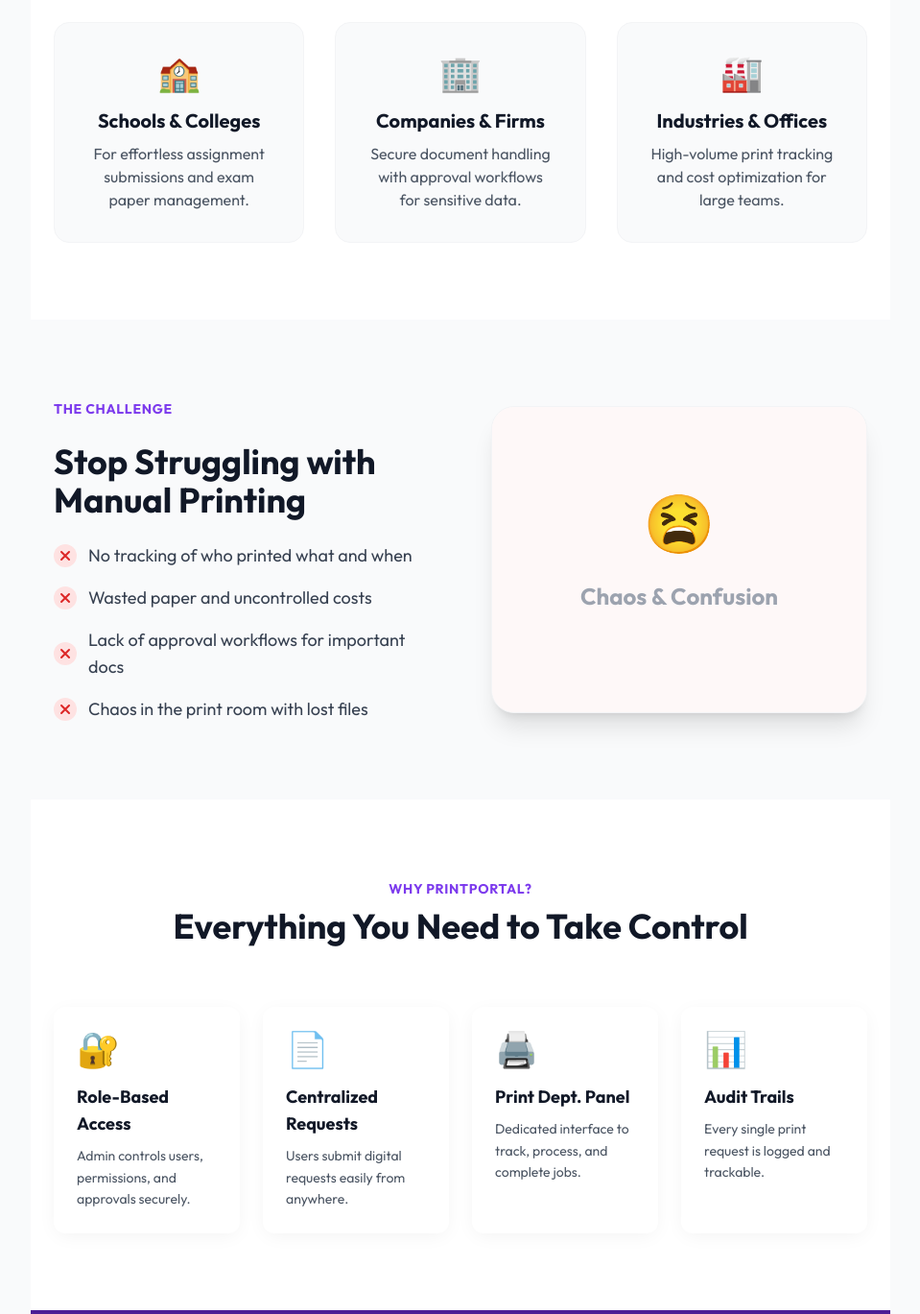
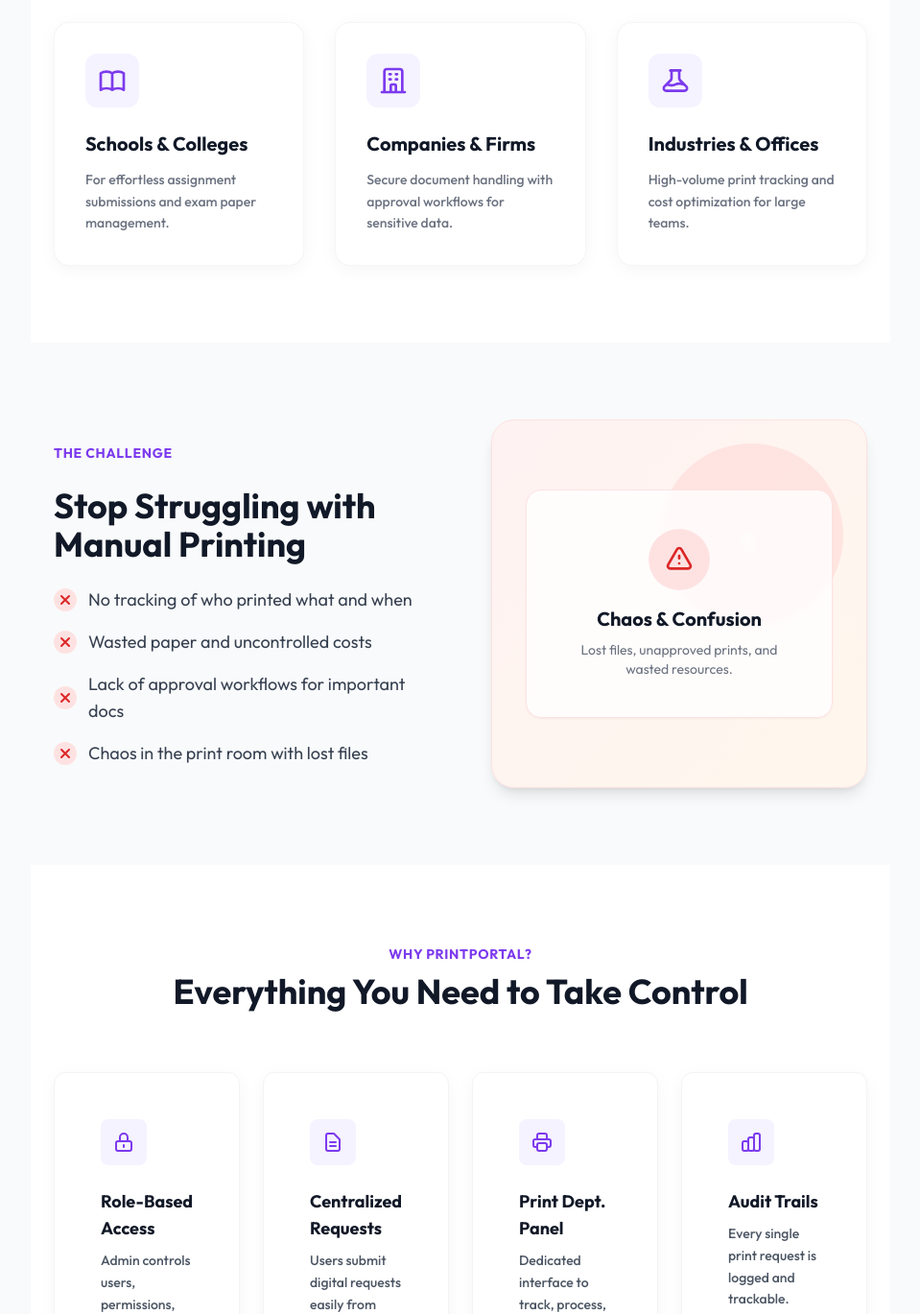
Before and after one commit to sh1vam-03/printportal, a React (Vite) app in the folder client/: page / in a window 1280 px wide. Shown: the part 1401-2770 px from the top of the page at 96% size, without its empty margins (160-1119 px from the left). Built offline with nearby package versions, Linux system fonts and the light colour scheme; no server answers.

Commit message:
fix: landing page updated replace emogies to icon

```diff
--- a/client/src/pages/public/LandingPage.jsx
+++ b/client/src/pages/public/LandingPage.jsx
@@ -17,8 +17,9 @@ const LandingPage = () => {
                 </div>
 
                 <div className="max-w-4xl mx-auto px-6 space-y-8 animate-fade-in">
-                    <span className="inline-block px-4 py-1.5 rounded-full bg-brand-50 text-brand-700 text-sm font-semibold mb-4 border border-brand-100 shadow-sm">
-                        🚀 Trusted by 500+ Schools & Colleges
+                    <span className="inline-flex items-center gap-2 px-4 py-1.5 rounded-full bg-brand-50 text-brand-700 text-sm font-semibold mb-4 border border-brand-100 shadow-sm">
+                        <svg className="w-4 h-4 text-brand-500" fill="currentColor" viewBox="0 0 20 20"><path fillRule="evenodd" d="M10 18a8 8 0 100-16 8 8 0 000 16zm3.707-9.293a1 1 0 00-1.414-1.414L9 10.586 7.707 9.293a1 1 0 00-1.414 1.414l2 2a1 1 0 001.414 0l4-4z" clipRule="evenodd" /></svg>
+                        Trusted by 500+ Schools & Colleges
                     </span>
                     <h1 className="text-5xl lg:text-7xl font-extrabold text-gray-900 tracking-tight leading-tight">
                         Smart Print Management <br />
@@ -74,25 +75,39 @@ const LandingPage = () => {
                     <div className="grid grid-cols-1 md:grid-cols-3 gap-8">
                         {[
                             {
-                                icon: "🏫",
+                                icon: (
+                                    <svg className="w-8 h-8 text-brand-600" fill="none" viewBox="0 0 24 24" stroke="currentColor">
+                                        <path strokeLinecap="round" strokeLinejoin="round" strokeWidth={2} d="M12 6.253v13m0-13C10.832 5.477 9.246 5 7.5 5S4.168 5.477 3 6.253v13C4.168 18.477 5.754 18 7.5 18s3.332.477 4.5 1.253m0-13C13.168 5.477 14.754 5 16.5 5c1.747 0 3.332.477 4.5 1.253v13C19.832 18.477 18.247 18 16.5 18c-1.746 0-3.332.477-4.5 1.253" />
+                                    </svg>
+                                ),
                                 title: "Schools & Colleges",
                                 desc: "For effortless assignment submissions and exam paper management."
                             },
                             {
-                                icon: "🏢",
+                                icon: (
+                                    <svg className="w-8 h-8 text-brand-600" fill="none" viewBox="0 0 24 24" stroke="currentColor">
+                                        <path strokeLinecap="round" strokeLinejoin="round" strokeWidth={2} d="M19 21V5a2 2 0 00-2-2H7a2 2 0 00-2 2v16m14 0h2m-2 0h-5m-9 0H3m2 0h5M9 7h1m-1 4h1m4-4h1m-1 4h1m-5 10v-5a1 1 0 011-1h2a1 1 0 011 1v5m-4 0h4" />
+                                    </svg>
+                                ),
                                 title: "Companies & Firms",
                                 desc: "Secure document handling with approval workflows for sensitive data."
                             },
                             {
-                                icon: "🏭",
+                                icon: (
+                                    <svg className="w-8 h-8 text-brand-600" fill="none" viewBox="0 0 24 24" stroke="currentColor">
+                                        <path strokeLinecap="round" strokeLinejoin="round" strokeWidth={2} d="M19.428 15.428a2 2 0 00-1.022-.547l-2.384-.477a6 6 0 00-3.86.517l-.318.158a6 6 0 01-3.86.517L6.05 15.21a2 2 0 00-1.806.547M8 4h8l-1 1v5.172a2 2 0 00.586 1.414l5 5c1.26 1.26.367 3.414-1.415 3.414H4.828c-1.782 0-2.674-2.154-1.414-3.414l5-5A2 2 0 009 10.172V5L8 4z" />
+                                    </svg>
+                                ),
                                 title: "Industries & Offices",
                                 desc: "High-volume print tracking and cost optimization for large teams."
                             }
                         ].map((item, idx) => (
-                            <div key={idx} className="p-8 rounded-2xl bg-gray-50 border border-gray-100 text-center hover:shadow-lg transition-shadow">
-                                <div className="text-4xl mb-4">{item.icon}</div>
-                                <h3 className="text-xl font-bold text-gray-900 mb-2">{item.title}</h3>
-                                <p className="text-gray-600">{item.desc}</p>
+                            <div key={idx} className="p-8 rounded-2xl bg-white border border-gray-100/80 shadow-soft hover:shadow-xl hover:-translate-y-1 transition-all duration-300 group">
+                                <div className="w-14 h-14 rounded-xl bg-brand-50 flex items-center justify-center mb-6 group-hover:bg-brand-500 group-hover:text-white transition-colors">
+                                    <div className="group-hover:text-white transition-colors">{item.icon}</div>
+                                </div>
+                                <h3 className="text-xl font-bold text-gray-900 mb-3">{item.title}</h3>
+                                <p className="text-gray-500 leading-relaxed font-medium text-sm">{item.desc}</p>
                             </div>
                         ))}
                     </div>
@@ -122,11 +137,16 @@ const LandingPage = () => {
                         </ul>
                     </div>
                     {/* Abstract Visual for Chaos */}
-                    <div className="relative h-80 bg-white rounded-3xl shadow-xl border border-gray-100 flex items-center justify-center overflow-hidden">
-                        <div className="absolute inset-0 bg-red-50/50"></div>
-                        <div className="text-center p-8 relative z-10">
-                            <div className="text-6xl mb-4 animate-bounce">😫</div>
-                            <h3 className="text-2xl font-bold text-gray-400">Chaos & Confusion</h3>
+                    <div className="relative h-96 bg-gradient-to-br from-red-50 to-orange-50 rounded-3xl shadow-lg border border-red-100 flex items-center justify-center overflow-hidden">
+                        <div className="absolute top-0 right-0 p-8 opacity-20 transform translate-x-10 -translate-y-10">
+                            <svg className="w-64 h-64 text-red-300" fill="currentColor" viewBox="0 0 24 24"><path d="M13 16h-1v-4h-1m1-4h.01M21 12a9 9 0 11-18 0 9 9 0 0118 0z"></path></svg>
+                        </div>
+                        <div className="text-center p-10 relative z-10 bg-white/80 backdrop-blur-sm rounded-2xl shadow-sm border border-red-100 max-w-xs">
+                            <div className="w-16 h-16 bg-red-100 rounded-full flex items-center justify-center mx-auto mb-4 text-red-600">
+                                <svg className="w-8 h-8" fill="none" viewBox="0 0 24 24" stroke="currentColor"><path strokeLinecap="round" strokeLinejoin="round" strokeWidth={2} d="M12 9v2m0 4h.01m-6.938 4h13.856c1.54 0 2.502-1.667 1.732-3L13.732 4c-.77-1.333-2.694-1.333-3.464 0L3.34 16c-.77 1.333.192 3 1.732 3z" /></svg>
+                            </div>
+                            <h3 className="text-xl font-bold text-gray-900 mb-2">Chaos & Confusion</h3>
+                            <p className="text-gray-500 text-sm">Lost files, unapproved prints, and wasted resources.</p>
                         </div>
                     </div>
                 </div>
@@ -143,15 +163,17 @@ const LandingPage = () => {
 
                     <div className="grid md:grid-cols-2 lg:grid-cols-4 gap-6">
                         {[
-                            { title: "Role-Based Access", desc: "Admin controls users, permissions, and approvals securely.", icon: "🔐" },
-                            { title: "Centralized Requests", desc: "Users submit digital requests easily from anywhere.", icon: "📄" },
-                            { title: "Print Dept. Panel", desc: "Dedicated interface to track, process, and complete jobs.", icon: "🖨️" },
-                            { title: "Audit Trails", desc: "Every single print request is logged and trackable.", icon: "📊" },
+                            { title: "Role-Based Access", desc: "Admin controls users, permissions, and approvals securely.", icon: <svg className="w-6 h-6" fill="none" viewBox="0 0 24 24" stroke="currentColor"><path strokeLinecap="round" strokeLinejoin="round" strokeWidth={2} d="M12 15v2m-6 4h12a2 2 0 002-2v-6a2 2 0 00-2-2H6a2 2 0 00-2 2v6a2 2 0 002 2zm10-10V7a4 4 0 00-8 0v4h8z" /></svg> },
+                            { title: "Centralized Requests", desc: "Users submit digital requests easily from anywhere.", icon: <svg className="w-6 h-6" fill="none" viewBox="0 0 24 24" stroke="currentColor"><path strokeLinecap="round" strokeLinejoin="round" strokeWidth={2} d="M9 12h6m-6 4h6m2 5H7a2 2 0 01-2-2V5a2 2 0 012-2h5.586a1 1 0 01.707.293l5.414 5.414a1 1 0 01.293.707V19a2 2 0 01-2 2z" /></svg> },
+                            { title: "Print Dept. Panel", desc: "Dedicated interface to track, process, and complete jobs.", icon: <svg className="w-6 h-6" fill="none" viewBox="0 0 24 24" stroke="currentColor"><path strokeLinecap="round" strokeLinejoin="round" strokeWidth={2} d="M17 17h2a2 2 0 002-2v-4a2 2 0 00-2-2H5a2 2 0 00-2 2v4a2 2 0 002 2h2m2 4h6a2 2 0 002-2v-4a2 2 0 00-2-2H9a2 2 0 00-2 2v4a2 2 0 002 2zm8-12V5a2 2 0 00-2-2H9a2 2 0 00-2 2v4h10z" /></svg> },
+                            { title: "Audit Trails", desc: "Every single print request is logged and trackable.", icon: <svg className="w-6 h-6" fill="none" viewBox="0 0 24 24" stroke="currentColor"><path strokeLinecap="round" strokeLinejoin="round" strokeWidth={2} d="M9 19v-6a2 2 0 00-2-2H5a2 2 0 00-2 2v6a2 2 0 002 2h2a2 2 0 002-2zm0 0V9a2 2 0 012-2h2a2 2 0 012 2v10m-6 0a2 2 0 002 2h2a2 2 0 002-2m0 0V5a2 2 0 012-2h2a2 2 0 012 2v14a2 2 0 01-2 2h-2a2 2 0 01-2-2z" /></svg> },
                         ].map((card, i) => (
-                            <Card key={i} className="group hover:-translate-y-1 transition-transform duration-300 border-none shadow-md hover:shadow-xl bg-gray-50">
-                                <div className="text-4xl mb-4 group-hover:scale-110 transition-transform">{card.icon}</div>
+                            <Card key={i} className="group hover:-translate-y-1 transition-all duration-300 border border-gray-100 shadow-sm hover:shadow-xl bg-white p-6">
+                                <div className="w-12 h-12 rounded-lg bg-brand-50 flex items-center justify-center text-brand-600 mb-6 group-hover:bg-brand-600 group-hover:text-white transition-colors duration-300">
+                                    {card.icon}
+                                </div>
                                 <h3 className="text-lg font-bold text-gray-900 mb-2">{card.title}</h3>
-                                <p className="text-sm text-gray-600 leading-relaxed">{card.desc}</p>
+                                <p className="text-sm text-gray-600 leading-relaxed font-medium">{card.desc}</p>
                             </Card>
                         ))}
                     </div>
@@ -203,10 +225,10 @@ const LandingPage = () => {
                             </div>
                             <h3 className="text-xl font-bold text-gray-900 mb-4">For Admins</h3>
                             <ul className="space-y-3 text-gray-600">
-                                <li className="flex items-center gap-2"><span className="text-green-500">✓</span> User & Role Management</li>
-                                <li className="flex items-center gap-2"><span className="text-green-500">✓</span> Approval Workflows</li>
-                                <li className="flex items-center gap-2"><span className="text-green-500">✓</span> Usage Reporting</li>
-                                <li className="flex items-center gap-2"><span className="text-green-500">✓</span> Security Controls</li>
+                                <li className="flex items-center gap-2"><svg className="w-5 h-5 text-green-500" fill="none" viewBox="0 0 24 24" stroke="currentColor"><path strokeLinecap="round" strokeLinejoin="round" strokeWidth={2} d="M5 13l4 4L19 7" /></svg> User & Role Management</li>
+                                <li className="flex items-center gap-2"><svg className="w-5 h-5 text-green-500" fill="none" viewBox="0 0 24 24" stroke="currentColor"><path strokeLinecap="round" strokeLinejoin="round" strokeWidth={2} d="M5 13l4 4L19 7" /></svg> Approval Workflows</li>
+                                <li className="flex items-center gap-2"><svg className="w-5 h-5 text-green-500" fill="none" viewBox="0 0 24 24" stroke="currentColor"><path strokeLinecap="round" strokeLinejoin="round" strokeWidth={2} d="M5 13l4 4L19 7" /></svg> Usage Reporting</li>
+                                <li className="flex items-center gap-2"><svg className="w-5 h-5 text-green-500" fill="none" viewBox="0 0 24 24" stroke="currentColor"><path strokeLinecap="round" strokeLinejoin="round" strokeWidth={2} d="M5 13l4 4L19 7" /></svg> Security Controls</li>
                             </ul>
                         </div>
                         {/* Users */}
@@ -214,12 +236,12 @@ const LandingPage = () => {
                             <div className="w-12 h-12 bg-blue-100 rounded-lg flex items-center justify-center text-blue-600 mb-6">
                                 <svg className="w-6 h-6" fill="none" viewBox="0 0 24 24" stroke="currentColor"><path strokeLinecap="round" strokeLinejoin="round" strokeWidth={2} d="M16 7a4 4 0 11-8 0 4 4 0 018 0zM12 14a7 7 0 00-7 7h14a7 7 0 00-7-7z" /></svg>
                             </div>
-                            <h3 className="text-xl font-bold text-gray-900 mb-4">For Teachers</h3>
+                            <h3 className="text-xl font-bold text-gray-900 mb-4">For Employees</h3>
                             <ul className="space-y-3 text-gray-600">
-                                <li className="flex items-center gap-2"><span className="text-green-500">✓</span> 1-Click Request Submission</li>
-                                <li className="flex items-center gap-2"><span className="text-green-500">✓</span> Real-time Status Tracking</li>
-                                <li className="flex items-center gap-2"><span className="text-green-500">✓</span> Request History</li>
-                                <li className="flex items-center gap-2"><span className="text-green-500">✓</span> Mobile-Friendly Interface</li>
+                                <li className="flex items-center gap-2"><svg className="w-5 h-5 text-green-500" fill="none" viewBox="0 0 24 24" stroke="currentColor"><path strokeLinecap="round" strokeLinejoin="round" strokeWidth={2} d="M5 13l4 4L19 7" /></svg> 1-Click Request Submission</li>
+                                <li className="flex items-center gap-2"><svg className="w-5 h-5 text-green-500" fill="none" viewBox="0 0 24 24" stroke="currentColor"><path strokeLinecap="round" strokeLinejoin="round" strokeWidth={2} d="M5 13l4 4L19 7" /></svg> Real-time Status Tracking</li>
+                                <li className="flex items-center gap-2"><svg className="w-5 h-5 text-green-500" fill="none" viewBox="0 0 24 24" stroke="currentColor"><path strokeLinecap="round" strokeLinejoin="round" strokeWidth={2} d="M5 13l4 4L19 7" /></svg> Request History</li>
+                                <li className="flex items-center gap-2"><svg className="w-5 h-5 text-green-500" fill="none" viewBox="0 0 24 24" stroke="currentColor"><path strokeLinecap="round" strokeLinejoin="round" strokeWidth={2} d="M5 13l4 4L19 7" /></svg> Mobile-Friendly Interface</li>
                             </ul>
                         </div>
                         {/* Print Dept */}
@@ -229,10 +251,10 @@ const LandingPage = () => {
                             </div>
                             <h3 className="text-xl font-bold text-gray-900 mb-4">For Print Dept.</h3>
                             <ul className="space-y-3 text-gray-600">
-                                <li className="flex items-center gap-2"><span className="text-green-500">✓</span> Job Queue Management</li>
-                                <li className="flex items-center gap-2"><span className="text-green-500">✓</span> Priority Handling</li>
-                                <li className="flex items-center gap-2"><span className="text-green-500">✓</span> One-Click Status Updates</li>
-                                <li className="flex items-center gap-2"><span className="text-green-500">✓</span> File Preview before Printing</li>
+                                <li className="flex items-center gap-2"><svg className="w-5 h-5 text-green-500" fill="none" viewBox="0 0 24 24" stroke="currentColor"><path strokeLinecap="round" strokeLinejoin="round" strokeWidth={2} d="M5 13l4 4L19 7" /></svg> Job Queue Management</li>
+                                <li className="flex items-center gap-2"><svg className="w-5 h-5 text-green-500" fill="none" viewBox="0 0 24 24" stroke="currentColor"><path strokeLinecap="round" strokeLinejoin="round" strokeWidth={2} d="M5 13l4 4L19 7" /></svg> Priority Handling</li>
+                                <li className="flex items-center gap-2"><svg className="w-5 h-5 text-green-500" fill="none" viewBox="0 0 24 24" stroke="currentColor"><path strokeLinecap="round" strokeLinejoin="round" strokeWidth={2} d="M5 13l4 4L19 7" /></svg> One-Click Status Updates</li>
+                                <li className="flex items-center gap-2"><svg className="w-5 h-5 text-green-500" fill="none" viewBox="0 0 24 24" stroke="currentColor"><path strokeLinecap="round" strokeLinejoin="round" strokeWidth={2} d="M5 13l4 4L19 7" /></svg> File Preview before Printing</li>
                             </ul>
                         </div>
                     </div>
@@ -257,9 +279,9 @@ const LandingPage = () => {
                             </div>
                             <Button className="w-full mb-6" variant="secondary">Request Quote</Button>
                             <ul className="space-y-3 text-sm text-gray-600">
-                                <li className="flex items-center gap-2">✓ Up to 100 Users</li>
-                                <li className="flex items-center gap-2">✓ Basic Reporting</li>
-                                <li className="flex items-center gap-2">✓ Email Support</li>
+                                <li className="flex items-center gap-2"><svg className="w-4 h-4 text-brand-500" fill="none" viewBox="0 0 24 24" stroke="currentColor"><path strokeLinecap="round" strokeLinejoin="round" strokeWidth={2} d="M5 13l4 4L19 7" /></svg> Up to 100 Users</li>
+                                <li className="flex items-center gap-2"><svg className="w-4 h-4 text-brand-500" fill="none" viewBox="0 0 24 24" stroke="currentColor"><path strokeLinecap="round" strokeLinejoin="round" strokeWidth={2} d="M5 13l4 4L19 7" /></svg> Basic Reporting</li>
+                                <li className="flex items-center gap-2"><svg className="w-4 h-4 text-brand-500" fill="none" viewBox="0 0 24 24" stroke="currentColor"><path strokeLinecap="round" strokeLinejoin="round" strokeWidth={2} d="M5 13l4 4L19 7" /></svg> Email Support</li>
                             </ul>
                         </div>
                         {/* Pro */}
@@ -272,10 +294,10 @@ const LandingPage = () => {
                             </div>
                             <Button className="w-full mb-6 shadow-lg shadow-brand-500/20">Get Started</Button>
                             <ul className="space-y-3 text-sm text-gray-600">
-                                <li className="flex items-center gap-2">✓ Up to 1,000 Users</li>
-                                <li className="flex items-center gap-2">✓ Advanced Analytics</li>
-                                <li className="flex items-center gap-2">✓ Priority Support</li>
-                                <li className="flex items-center gap-2">✓ Custom Branding</li>
+                                <li className="flex items-center gap-2"><svg className="w-4 h-4 text-brand-500" fill="none" viewBox="0 0 24 24" stroke="currentColor"><path strokeLinecap="round" strokeLinejoin="round" strokeWidth={2} d="M5 13l4 4L19 7" /></svg> Up to 1,000 Users</li>
+                                <li className="flex items-center gap-2"><svg className="w-4 h-4 text-brand-500" fill="none" viewBox="0 0 24 24" stroke="currentColor"><path strokeLinecap="round" strokeLinejoin="round" strokeWidth={2} d="M5 13l4 4L19 7" /></svg> Advanced Analytics</li>
+                                <li className="flex items-center gap-2"><svg className="w-4 h-4 text-brand-500" fill="none" viewBox="0 0 24 24" stroke="currentColor"><path strokeLinecap="round" strokeLinejoin="round" strokeWidth={2} d="M5 13l4 4L19 7" /></svg> Priority Support</li>
+                                <li className="flex items-center gap-2"><svg className="w-4 h-4 text-brand-500" fill="none" viewBox="0 0 24 24" stroke="currentColor"><path strokeLinecap="round" strokeLinejoin="round" strokeWidth={2} d="M5 13l4 4L19 7" /></svg> Custom Branding</li>
                             </ul>
                         </div>
                         {/* Enterprise */}
@@ -287,10 +309,10 @@ const LandingPage = () => {
                             </div>
                             <Button className="w-full mb-6" variant="secondary">Contact Sales</Button>
                             <ul className="space-y-3 text-sm text-gray-600">
-                                <li className="flex items-center gap-2">✓ Unlimited Users</li>
-                                <li className="flex items-center gap-2">✓ Dedicated Manager</li>
-                                <li className="flex items-center gap-2">✓ On-Premise Option</li>
-                                <li className="flex items-center gap-2">✓ SLA 99.9%</li>
+                                <li className="flex items-center gap-2"><svg className="w-4 h-4 text-brand-500" fill="none" viewBox="0 0 24 24" stroke="currentColor"><path strokeLinecap="round" strokeLinejoin="round" strokeWidth={2} d="M5 13l4 4L19 7" /></svg> Unlimited Users</li>
+                                <li className="flex items-center gap-2"><svg className="w-4 h-4 text-brand-500" fill="none" viewBox="0 0 24 24" stroke="currentColor"><path strokeLinecap="round" strokeLinejoin="round" strokeWidth={2} d="M5 13l4 4L19 7" /></svg> Dedicated Manager</li>
+                                <li className="flex items-center gap-2"><svg className="w-4 h-4 text-brand-500" fill="none" viewBox="0 0 24 24" stroke="currentColor"><path strokeLinecap="round" strokeLinejoin="round" strokeWidth={2} d="M5 13l4 4L19 7" /></svg> On-Premise Option</li>
+                                <li className="flex items-center gap-2"><svg className="w-4 h-4 text-brand-500" fill="none" viewBox="0 0 24 24" stroke="currentColor"><path strokeLinecap="round" strokeLinejoin="round" strokeWidth={2} d="M5 13l4 4L19 7" /></svg> SLA 99.9%</li>
                             </ul>
                         </div>
                     </div>
```
